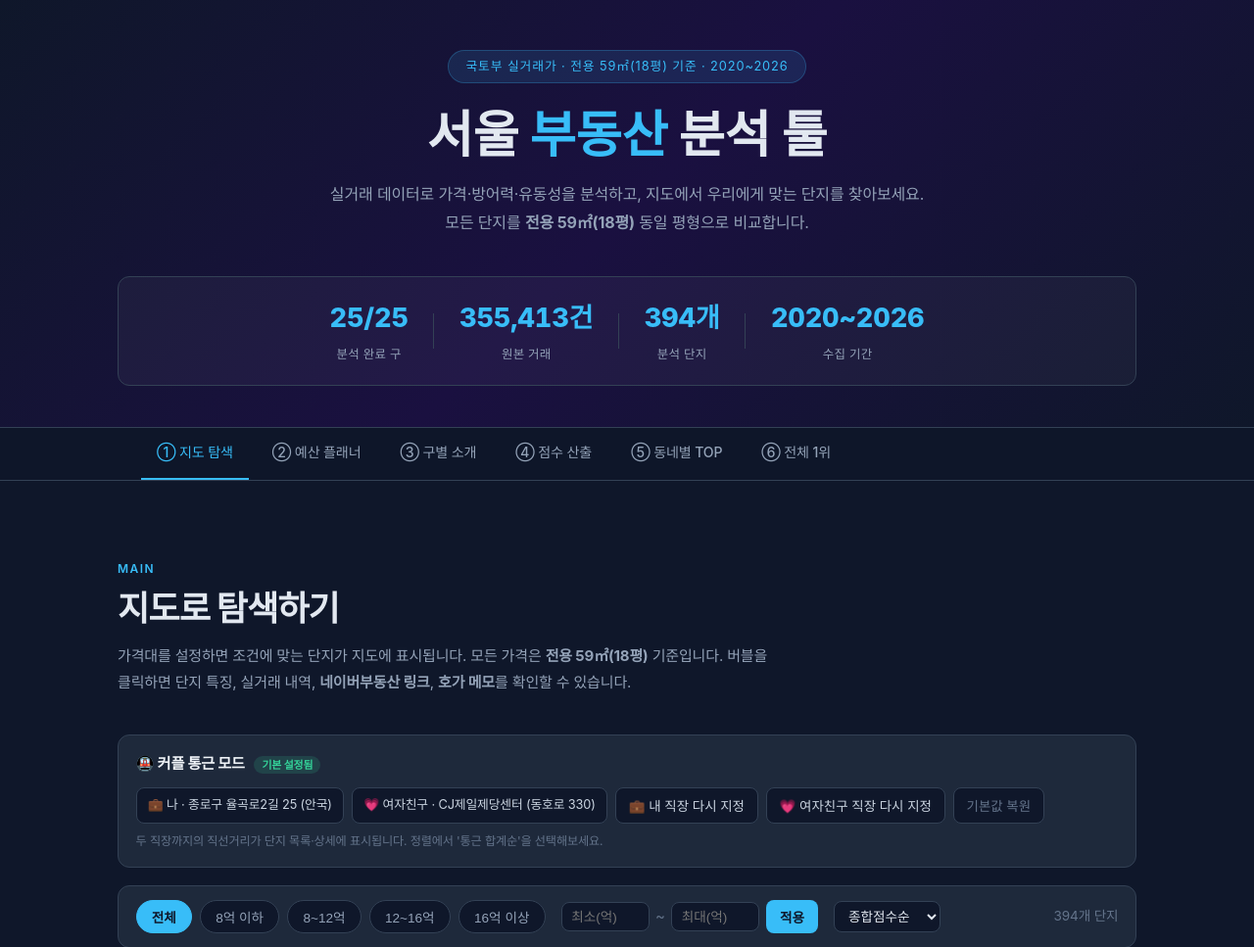
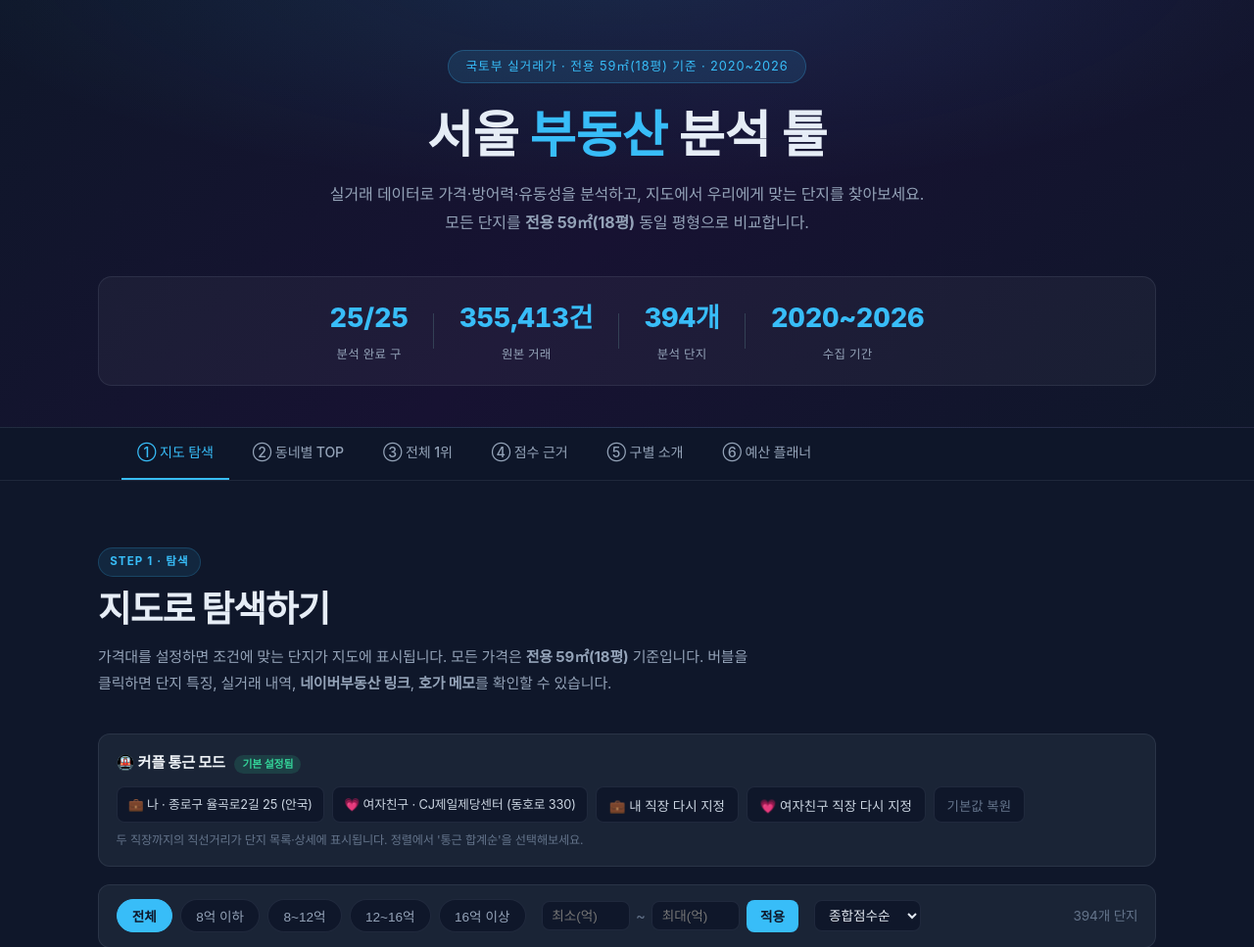
Before and after one commit to jiuk96/realestate_analysis_tool, a Flask app: page / in a window 1280 px wide. Shown: the top 967 px of the page at 98% size. Run offline with Flask 3, Linux system fonts and the light colour scheme; some libraries are stand-ins or nearby versions; some web fonts are replaced.

Commit message:
design: 페이지 정보구조 재구성 + 시각 디자인 정리(1차)
논리 흐름 재배치 — "탐색 → 추천 → 최상위 → 근거 → 구소개 → 예산"
  기존엔 예산 계산기(가장 무거운 섹션)가 지도 바로 다음이라, 아직 좋은 단지를
  보기도 전에 예산부터 계산시키는 흐름이었음. 호갱노노/네이버부동산처럼
  탐색→추천이 먼저 오도록 6개 섹션 순서를 재배치하고, 네비/라벨을 STEP 1~6으로
  정리(nav 인덱스 매핑·IntersectionObserver 배열도 함께 수정).

시각 정리 (당근/유튜브의 부드러운 카드 톤 참고)
  - 하드한 슬레이트 테두리(#334155) 50곳을 은은한 hairline(rgba)으로 일괄 통일
  - 섹션 라벨을 pill 형태로, 히어로에 은은한 상단 글로우 추가
  - 카드에 입체 그림자 + hover 리프트, 라운드/여백 리듬 토큰화
  - 섹션 상하 여백 축소(5rem→4.25rem)로 과도한 길이 완화

모바일 가로 오버플로우 버그 수정
  예산 입력의 2단 그리드 항목이 min-width:auto라 좁은 화면에서 컨테이너를
  밀어내던 문제 — 그리드/플렉스 자식 min-width:0 + 540px 이하 1단 접힘 처리.
  390/768px에서 가로 스크롤 사라진 것 확인.

```diff
--- a/web/static/dashboard.js
+++ b/web/static/dashboard.js
@@ -1629,7 +1629,7 @@ function initApartmentModal() {
 }
 
 function initNav() {
-  const sections = ['secExplorer','secBudget','secMap','secScoring','secDistrict','secTop1'];
+  const sections = ['secExplorer','secDistrict','secTop1','secScoring','secMap','secBudget'];
   const links = document.querySelectorAll('.nav-link');
   const observer = new IntersectionObserver(entries => {
     entries.forEach(e => {
--- a/web/static/style.css
+++ b/web/static/style.css
@@ -2,17 +2,27 @@
 *, *::before, *::after { box-sizing: border-box; margin: 0; padding: 0; }
 :root {
   --bg:     #0f172a;
-  --bg2:    #1e293b;
+  --bg-soft:#131c30;   /* 카드/표면용 살짝 밝은 배경 */
+  --bg2:    #1a2436;
   --bg3:    #334155;
   --accent: #38bdf8;
   --acc2:   #818cf8;
   --gold:   #fbbf24;
   --green:  #34d399;
   --red:    #f87171;
-  --text:   #e2e8f0;
+  --text:   #e6edf6;
   --text2:  #94a3b8;
-  --r:      12px;
-  --content-width: 1040px;  /* 히어로/네비/섹션 공통 폭 — 여기 값만 바꾸면 전체 정렬이 맞춰짐 */
+  --text3:  #64748b;   /* 가장 옅은 보조 텍스트 */
+  --r:      14px;      /* 카드 기본 라운드 */
+  --r-sm:   10px;      /* 작은 요소(칩·인풋) */
+  --r-lg:   20px;      /* 큰 히어로/패널 */
+  /* 부드러운 hairline 테두리 + 은은한 그림자로 깊이감 (당근/유튜브 느낌) */
+  --border:        rgba(148,163,184,.13);
+  --border-strong: rgba(148,163,184,.24);
+  --shadow-sm: 0 1px 2px rgba(0,0,0,.25);
+  --shadow-md: 0 8px 28px -12px rgba(0,0,0,.55);
+  --shadow-lg: 0 20px 50px -20px rgba(0,0,0,.6);
+  --content-width: 1080px;  /* 히어로/네비/섹션 공통 폭 — 여기 값만 바꾸면 전체 정렬이 맞춰짐 */
 }
 html { scroll-behavior: smooth; }
 body {
@@ -21,14 +31,19 @@ body {
   font-family: 'Pretendard', 'Noto Sans KR', system-ui, sans-serif;
   font-size: 15px;
   line-height: 1.7;
+  -webkit-font-smoothing: antialiased;
+  text-rendering: optimizeLegibility;
 }
 
 /* ── 히어로 ─────────────────────────────────────────────── */
 .hero {
-  background: linear-gradient(135deg, #0f172a 0%, #1a1040 50%, #0f172a 100%);
-  padding: 5rem 1.5rem 4rem;
+  position: relative;
+  background:
+    radial-gradient(1200px 400px at 50% -10%, rgba(56,189,248,.13), transparent 60%),
+    linear-gradient(135deg, #0f172a 0%, #171232 50%, #0f172a 100%);
+  padding: 4.5rem 1.5rem 3.5rem;
   text-align: center;
-  border-bottom: 1px solid var(--bg3);
+  border-bottom: 1px solid var(--border);
 }
 .hero-inner { max-width: var(--content-width); margin: 0 auto; }
 .hero-badge {
@@ -62,7 +77,7 @@ body {
   gap: 0;
   flex-wrap: wrap;
   background: rgba(255,255,255,.04);
-  border: 1px solid var(--bg3);
+  border: 1px solid var(--border);
   border-radius: var(--r);
   padding: 1.2rem 2rem;
   gap: 0;
@@ -79,7 +94,7 @@ body {
   z-index: 100;
   background: rgba(15,23,42,.92);
   backdrop-filter: blur(12px);
-  border-bottom: 1px solid var(--bg3);
+  border-bottom: 1px solid var(--border);
 }
 .nav-inner {
   max-width: var(--content-width);
@@ -104,27 +119,33 @@ body {
 .nav-link.active { color: var(--accent); border-bottom-color: var(--accent); }
 
 /* ── 섹션 ───────────────────────────────────────────────── */
-.section { padding: 5rem 1.5rem; }
-.section-alt { background: var(--bg2); }
+.section { padding: 4.25rem 1.5rem; }
+.section-alt { background: var(--bg-soft); }
 .section-inner { max-width: var(--content-width); margin: 0 auto; }
 .section-label {
-  font-size: .75rem;
-  letter-spacing: .12em;
+  display: inline-block;
+  font-size: .72rem;
+  letter-spacing: .1em;
   color: var(--accent);
-  font-weight: 600;
-  margin-bottom: .5rem;
+  font-weight: 700;
+  margin-bottom: .6rem;
+  padding: .28rem .7rem;
+  background: rgba(56,189,248,.1);
+  border: 1px solid rgba(56,189,248,.2);
+  border-radius: 99px;
 }
 .section-title {
-  font-size: clamp(1.5rem, 3.5vw, 2.2rem);
+  font-size: clamp(1.55rem, 3.5vw, 2.3rem);
   font-weight: 800;
-  margin-bottom: .8rem;
+  margin-bottom: .75rem;
   line-height: 1.25;
+  letter-spacing: -.01em;
 }
 .section-desc {
   color: var(--text2);
-  margin-bottom: 2.5rem;
+  margin-bottom: 2.4rem;
   max-width: 680px;
-  line-height: 1.8;
+  line-height: 1.75;
 }
 .badge-data { color: var(--green); font-size: .85rem; }
 
@@ -555,12 +581,12 @@ body {
 /* ── ⑤ 지도 탐색기 ──────────────────────────────────────── */
 .explorer-bar {
   display: flex; flex-wrap: wrap; align-items: center; gap: 1rem;
-  background: var(--bg2); border: 1px solid #334155; border-radius: 12px;
+  background: var(--bg2); border: 1px solid var(--border); border-radius: 12px;
   padding: .9rem 1.1rem; margin-bottom: 1.2rem;
 }
 .price-chips { display: flex; flex-wrap: wrap; gap: .5rem; }
 .price-chip {
-  background: #0f172a; color: #94a3b8; border: 1px solid #334155;
+  background: #0f172a; color: #94a3b8; border: 1px solid var(--border);
   border-radius: 999px; padding: .38rem .95rem; font-size: .85rem;
   cursor: pointer; transition: all .15s;
 }
@@ -568,7 +594,7 @@ body {
 .price-chip.active { background: var(--accent); color: #0f172a; border-color: var(--accent); font-weight: 700; }
 .price-custom { display: flex; align-items: center; gap: .4rem; }
 .price-custom input {
-  width: 90px; background: #0f172a; border: 1px solid #334155; color: #e2e8f0;
+  width: 90px; background: #0f172a; border: 1px solid var(--border); color: #e2e8f0;
   border-radius: 8px; padding: .4rem .6rem; font-size: .85rem;
 }
 .price-tilde { color: #64748b; }
@@ -682,7 +708,7 @@ body {
 .apt-bubble-price { font-size: .82rem; font-weight: 800; }
 
 .explorer-sort {
-  background: #0f172a; color: #e2e8f0; border: 1px solid #334155;
+  background: #0f172a; color: #e2e8f0; border: 1px solid var(--border);
   border-radius: 8px; padding: .4rem .6rem; font-size: .85rem; cursor: pointer;
 }
 .ep-back {
@@ -739,14 +765,14 @@ body { font-family: 'Pretendard Variable', Pretendard, -apple-system, BlinkMacSy
 /* ── 커플 도구 ──────────────────────────────────────────── */
 .couple-tools { display: grid; grid-template-columns: 1fr 1fr; gap: 1rem; margin-bottom: 1.2rem; }
 .couple-box {
-  background: var(--bg2); border: 1px solid #334155; border-radius: 12px;
+  background: var(--bg2); border: 1px solid var(--border); border-radius: 12px;
   padding: 1rem 1.1rem;
 }
 .couple-box-title { font-weight: 800; color: #f1f5f9; margin-bottom: .7rem; font-size: .95rem; }
 .couple-budget-row { display: flex; flex-wrap: wrap; align-items: center; gap: .8rem; }
 .couple-budget-row label { color: #94a3b8; font-size: .84rem; display: flex; align-items: center; gap: .4rem; }
 .couple-budget-row input {
-  width: 80px; background: #0f172a; border: 1px solid #334155; color: #e2e8f0;
+  width: 80px; background: #0f172a; border: 1px solid var(--border); color: #e2e8f0;
   border-radius: 8px; padding: .4rem .55rem; font-size: .88rem; font-variant-numeric: tabular-nums;
 }
 .couple-budget-result { margin-top: .7rem; color: #e2e8f0; font-size: .9rem; }
@@ -754,7 +780,7 @@ body { font-family: 'Pretendard Variable', Pretendard, -apple-system, BlinkMacSy
 .budget-note { color: #64748b; font-size: .72rem; margin-top: .45rem; }
 .couple-commute-row { display: flex; flex-wrap: wrap; gap: .5rem; }
 .commute-btn {
-  background: #0f172a; color: #cbd5e1; border: 1px solid #334155; border-radius: 8px;
+  background: #0f172a; color: #cbd5e1; border: 1px solid var(--border); border-radius: 8px;
   padding: .45rem .8rem; font-size: .84rem; cursor: pointer; transition: all .15s;
 }
 .commute-btn:hover { border-color: var(--accent); color: var(--accent); }
@@ -839,21 +865,31 @@ details.budget-fold > summary::after {
 }
 details.budget-fold:hover > summary::after { color: #cbd5e1; }
 details.budget-fold[open] > summary::after { content: '\2212'; color: #38bdf8; }
-details.budget-fold[open] > summary { border-bottom: 1px solid #334155; }
+details.budget-fold[open] > summary { border-bottom: 1px solid var(--border); }
 details.budget-fold > summary + * { padding: 1.1rem 1.2rem 1.2rem; }
 details.budget-fold .legal-hint { font-weight: 500; }
 .budget-field { margin-bottom: .85rem; }
 .budget-field label { display: block; color: #94a3b8; font-size: .8rem; margin-bottom: .35rem; }
 .bf-input { display: flex; align-items: center; gap: .45rem; }
 .bf-input input {
-  flex: 1; background: #0f172a; border: 1px solid #334155; color: #e2e8f0;
+  flex: 1; min-width: 0; background: #0f172a; border: 1px solid var(--border); color: #e2e8f0;
   border-radius: 8px; padding: .5rem .65rem; font-size: .95rem; font-variant-numeric: tabular-nums;
+}
+/* 폼 컨트롤은 컨테이너보다 커지지 않도록(모바일 가로 오버플로우 방지) */
+.section input, .section select, .section textarea { max-width: 100%; min-width: 0; }
+/* flex/grid 자식은 기본 min-width:auto라 내용 폭만큼 안 줄어든다 — 0으로 풀어
+   좁은 화면에서 2단 입력줄이 컨테이너를 밀어내지 않게 한다 */
+.budget-field-row, .bf-input, .price-custom, .explorer-bar { min-width: 0; }
+.budget-field-row > *, .bf-input > *, .price-custom > * { min-width: 0; }
+.explorer-sort { min-width: 0; }
+@media (max-width: 540px) {
+  .budget-field-row { grid-template-columns: 1fr; }
 }
 .bf-input span { color: #64748b; font-size: .85rem; }
 .budget-field-row { display: grid; grid-template-columns: 1fr 1fr; gap: .7rem; }
 .loan-products { display: flex; flex-direction: column; gap: .55rem; margin-bottom: .9rem; }
 .loan-product {
-  display: block; background: #0f172a; border: 1px solid #334155; border-radius: 10px;
+  display: block; background: #0f172a; border: 1px solid var(--border); border-radius: 10px;
   padding: .65rem .8rem; cursor: pointer; transition: border-color .15s;
 }
 .loan-product:hover { border-color: #64748b; }
@@ -882,7 +918,7 @@ details.budget-fold .legal-hint { font-weight: 500; }
 @media (max-width: 720px) { .br-stats { grid-template-columns: 1fr 1fr; } }
 .couple-box-wide { margin-bottom: 1.1rem; }
 .couple-badge { background: rgba(52,211,153,.15); color: #34d399; font-size: .68rem; padding: .15rem .5rem; border-radius: 999px; margin-left: .4rem; font-weight: 600; }
-.commute-preset { color: #cbd5e1; font-size: .8rem; background: #0f172a; border: 1px solid #334155; border-radius: 8px; padding: .4rem .7rem; }
+.commute-preset { color: #cbd5e1; font-size: .8rem; background: #0f172a; border: 1px solid var(--border); border-radius: 8px; padding: .4rem .7rem; }
 @media (max-width: 960px) { .budget-grid { grid-template-columns: 1fr; } }
 
 /* ── 예산 플래너 확장 (증여/세금/차트) ─────────────────── */
--- a/web/templates/index.html
+++ b/web/templates/index.html
@@ -43,18 +43,18 @@
 <nav class="sticky-nav">
   <div class="nav-inner">
     <a href="#secExplorer" class="nav-link active">① 지도 탐색</a>
-    <a href="#secBudget" class="nav-link">② 예산 플래너</a>
-    <a href="#secMap" class="nav-link">③ 구별 소개</a>
-    <a href="#secScoring" class="nav-link">④ 점수 산출</a>
-    <a href="#secDistrict" class="nav-link">⑤ 동네별 TOP</a>
-    <a href="#secTop1" class="nav-link">⑥ 전체 1위</a>
+    <a href="#secDistrict" class="nav-link">② 동네별 TOP</a>
+    <a href="#secTop1" class="nav-link">③ 전체 1위</a>
+    <a href="#secScoring" class="nav-link">④ 점수 근거</a>
+    <a href="#secMap" class="nav-link">⑤ 구별 소개</a>
+    <a href="#secBudget" class="nav-link">⑥ 예산 플래너</a>
   </div>
 </nav>
 
 <!-- ── ① 지도 탐색기 (메인) ──────────────────────────── -->
 <section class="section" id="secExplorer">
   <div class="section-inner">
-    <div class="section-label">MAIN</div>
+    <div class="section-label">STEP 1 · 탐색</div>
     <h2 class="section-title">지도로 탐색하기</h2>
     <p class="section-desc">
       가격대를 설정하면 조건에 맞는 단지가 지도에 표시됩니다. 모든 가격은 <strong>전용 59㎡(18평)</strong> 기준입니다.
@@ -120,10 +120,100 @@
   </div>
 </section>
 
-<!-- ── ② 예산 플래너 ─────────────────────────────────── -->
+<section class="section section-alt" id="secDistrict">
+  <div class="section-inner">
+    <div class="section-label">STEP 2 · 추천</div>
+    <h2 class="section-title">동네별 추천 단지</h2>
+    <p class="section-desc">
+      구별 종합 점수 상위 3개 단지입니다. 단지명을 클릭하면 네이버부동산으로 연결됩니다.
+    </p>
+    <div id="districtRankings" class="district-rankings-simple">
+      <div class="skeleton" style="height:300px"></div>
+    </div>
+  </div>
+</section>
+
+<section class="section" id="secTop1">
+  <div class="section-inner">
+    <div class="section-label">STEP 3 · 최상위</div>
+    <h2 class="section-title">전체 종합 1위 단지</h2>
+    <p class="section-desc">
+      전 분석 축에서 가장 높은 종합 점수를 받은 단지의 상세 분석입니다.
+    </p>
+    <div id="top1Detail">
+      <div class="skeleton" style="height:400px"></div>
+    </div>
+  </div>
+</section>
+
+<section class="section section-alt" id="secScoring">
+  <div class="section-inner">
+    <div class="section-label">STEP 4 · 점수 근거</div>
+    <h2 class="section-title">점수를 어떻게 계산하나요?</h2>
+    <p class="section-desc">
+      단순 가격 하락폭(MDD)만 보지 않고 <strong>여러 축</strong>을 가중 합산합니다.
+      하락장을 버티고, 상승장에 참여하며, 꾸준히 거래되는 단지가 진정한 우량 단지입니다.
+    </p>
+
+    <!-- 점수 공식 시각화 -->
+    <div class="formula-visual">
+      <div class="formula-title">종합 점수 = Σ (각 축 점수 × 가중치)</div>
+      <div class="formula-axes" id="formulaAxes"></div>
+    </div>
+
+    <!-- 각 축 상세 설명 -->
+    <div class="axes-detail" id="axesDetail"></div>
+
+    <!-- MDD 설명 -->
+    <div class="mdd-explainer-box">
+      <div class="mdd-ex-left">
+        <div class="mdd-ex-title">📉 MDD (최대낙폭)란?</div>
+        <div class="mdd-formula-row">
+          MDD(%) = <span class="frac"><span class="fn">최저점 − 최고점</span><span class="fd">최고점</span></span> × 100
+        </div>
+        <p class="mdd-ex-desc">10억짜리 아파트가 7억까지 떨어지면 MDD = <strong>–30%</strong>.<br>
+        0에 가까울수록 방어력이 뛰어난 단지입니다.</p>
+      </div>
+      <div class="mdd-ex-steps">
+        <div class="mdd-step"><span class="step-n">1</span><span><strong>전체 수집 기간(2020~2026)</strong>에서 고점 대비 낙폭이 가장 컸던 구간을 탐색 (특정 연도로 고정하지 않음)</span></div>
+        <div class="mdd-step"><span class="step-n">2</span><span>다운계약·특수관계 거래 등 <strong>이상 저가 의심 거래</strong>는 주변 9개월 시세와 비교해 제외</span></div>
+        <div class="mdd-step"><span class="step-n">3</span><span><strong>3개월 이동 중앙값</strong>으로 노이즈 제거</span></div>
+        <div class="mdd-step"><span class="step-n">4</span><span>(최저 − 최고) ÷ 최고 × 100 = <strong>MDD(%)</strong></span></div>
+      </div>
+    </div>
+
+    <!-- 데이터 필터 요약 -->
+    <div class="filter-summary" id="filterSummary">
+      <div class="skeleton" style="height:80px"></div>
+    </div>
+  </div>
+</section>
+
+<section class="section" id="secMap">
+  <div class="section-inner">
+    <div class="section-label">STEP 5 · 구별 소개</div>
+    <h2 class="section-title">서울 25개 구, 어떤 동네인가요?</h2>
+    <p class="section-desc">
+      지도에서 구를 클릭하면 상세 정보를 확인할 수 있습니다.
+      <span class="badge-data">● 분석 완료</span> 구는 실거래가 데이터가 적용된 결과입니다.
+    </p>
+
+    <!-- 지도 -->
+    <div id="seoulMap" class="map-container"></div>
+
+    <!-- 구 카드 그리드 -->
+    <div class="district-card-grid" id="districtCardGrid">
+      <div class="skeleton" style="height:200px"></div>
+      <div class="skeleton" style="height:200px"></div>
+      <div class="skeleton" style="height:200px"></div>
+      <div class="skeleton" style="height:200px"></div>
+    </div>
+  </div>
+</section>
+
 <section class="section section-alt" id="secBudget">
   <div class="section-inner">
-    <div class="section-label">CHAPTER 2</div>
+    <div class="section-label">STEP 6 · 예산</div>
     <h2 class="section-title">우리 예산 플래너</h2>
     <p class="section-desc">
       <strong>각자</strong>의 자금·소득·대출을 따로 입력해 각자의 가용자금을 구하고,
@@ -308,101 +398,6 @@
   </div>
 </section>
 
-<!-- ── ③ 구별 지도 & 소개 ───────────────────────────── -->
-<section class="section" id="secMap">
-  <div class="section-inner">
-    <div class="section-label">CHAPTER 3</div>
-    <h2 class="section-title">서울 25개 구, 어떤 동네인가요?</h2>
-    <p class="section-desc">
-      지도에서 구를 클릭하면 상세 정보를 확인할 수 있습니다.
-      <span class="badge-data">● 분석 완료</span> 구는 실거래가 데이터가 적용된 결과입니다.
-    </p>
-
-    <!-- 지도 -->
-    <div id="seoulMap" class="map-container"></div>
-
-    <!-- 구 카드 그리드 -->
-    <div class="district-card-grid" id="districtCardGrid">
-      <div class="skeleton" style="height:200px"></div>
-      <div class="skeleton" style="height:200px"></div>
-      <div class="skeleton" style="height:200px"></div>
-      <div class="skeleton" style="height:200px"></div>
-    </div>
-  </div>
-</section>
-
-<!-- ── ④ 점수 산출 방식 ──────────────────────────────── -->
-<section class="section section-alt" id="secScoring">
-  <div class="section-inner">
-    <div class="section-label">CHAPTER 4</div>
-    <h2 class="section-title">점수를 어떻게 계산하나요?</h2>
-    <p class="section-desc">
-      단순 가격 하락폭(MDD)만 보지 않고 <strong>여러 축</strong>을 가중 합산합니다.
-      하락장을 버티고, 상승장에 참여하며, 꾸준히 거래되는 단지가 진정한 우량 단지입니다.
-    </p>
-
-    <!-- 점수 공식 시각화 -->
-    <div class="formula-visual">
-      <div class="formula-title">종합 점수 = Σ (각 축 점수 × 가중치)</div>
-      <div class="formula-axes" id="formulaAxes"></div>
-    </div>
-
-    <!-- 각 축 상세 설명 -->
-    <div class="axes-detail" id="axesDetail"></div>
-
-    <!-- MDD 설명 -->
-    <div class="mdd-explainer-box">
-      <div class="mdd-ex-left">
-        <div class="mdd-ex-title">📉 MDD (최대낙폭)란?</div>
-        <div class="mdd-formula-row">
-          MDD(%) = <span class="frac"><span class="fn">최저점 − 최고점</span><span class="fd">최고점</span></span> × 100
-        </div>
-        <p class="mdd-ex-desc">10억짜리 아파트가 7억까지 떨어지면 MDD = <strong>–30%</strong>.<br>
-        0에 가까울수록 방어력이 뛰어난 단지입니다.</p>
-      </div>
-      <div class="mdd-ex-steps">
-        <div class="mdd-step"><span class="step-n">1</span><span><strong>전체 수집 기간(2020~2026)</strong>에서 고점 대비 낙폭이 가장 컸던 구간을 탐색 (특정 연도로 고정하지 않음)</span></div>
-        <div class="mdd-step"><span class="step-n">2</span><span>다운계약·특수관계 거래 등 <strong>이상 저가 의심 거래</strong>는 주변 9개월 시세와 비교해 제외</span></div>
-        <div class="mdd-step"><span class="step-n">3</span><span><strong>3개월 이동 중앙값</strong>으로 노이즈 제거</span></div>
-        <div class="mdd-step"><span class="step-n">4</span><span>(최저 − 최고) ÷ 최고 × 100 = <strong>MDD(%)</strong></span></div>
-      </div>
-    </div>
-
-    <!-- 데이터 필터 요약 -->
-    <div class="filter-summary" id="filterSummary">
-      <div class="skeleton" style="height:80px"></div>
-    </div>
-  </div>
-</section>
-
-<!-- ── ⑤ 동네별 우수 아파트 ─────────────────────────── -->
-<section class="section" id="secDistrict">
-  <div class="section-inner">
-    <div class="section-label">CHAPTER 5</div>
-    <h2 class="section-title">동네별 추천 단지</h2>
-    <p class="section-desc">
-      구별 종합 점수 상위 3개 단지입니다. 단지명을 클릭하면 네이버부동산으로 연결됩니다.
-    </p>
-    <div id="districtRankings" class="district-rankings-simple">
-      <div class="skeleton" style="height:300px"></div>
-    </div>
-  </div>
-</section>
-
-<!-- ── ⑥ 전체 1위 단지 상세 ─────────────────────────── -->
-<section class="section section-alt" id="secTop1">
-  <div class="section-inner">
-    <div class="section-label">CHAPTER 6</div>
-    <h2 class="section-title">전체 종합 1위 단지</h2>
-    <p class="section-desc">
-      전 분석 축에서 가장 높은 종합 점수를 받은 단지의 상세 분석입니다.
-    </p>
-    <div id="top1Detail">
-      <div class="skeleton" style="height:400px"></div>
-    </div>
-  </div>
-</section>
-
 <!-- 단지 상세 점수 모달 (동네별 추천 단지 클릭 시) -->
 <div id="aptModalOverlay" class="apt-modal-overlay" style="display:none">
   <div class="apt-modal">
```
Also changed, not shown: other parts of web/static/style.css (+43 -38 lines).
